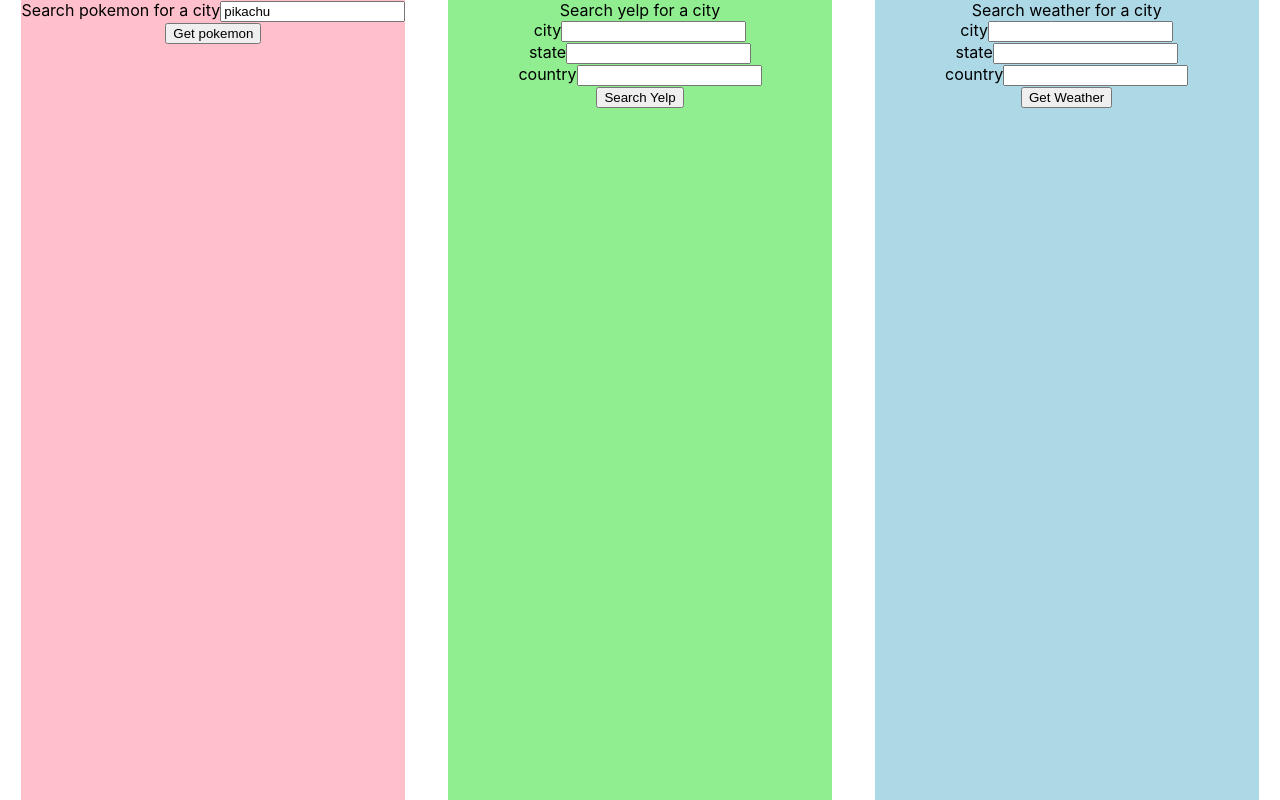
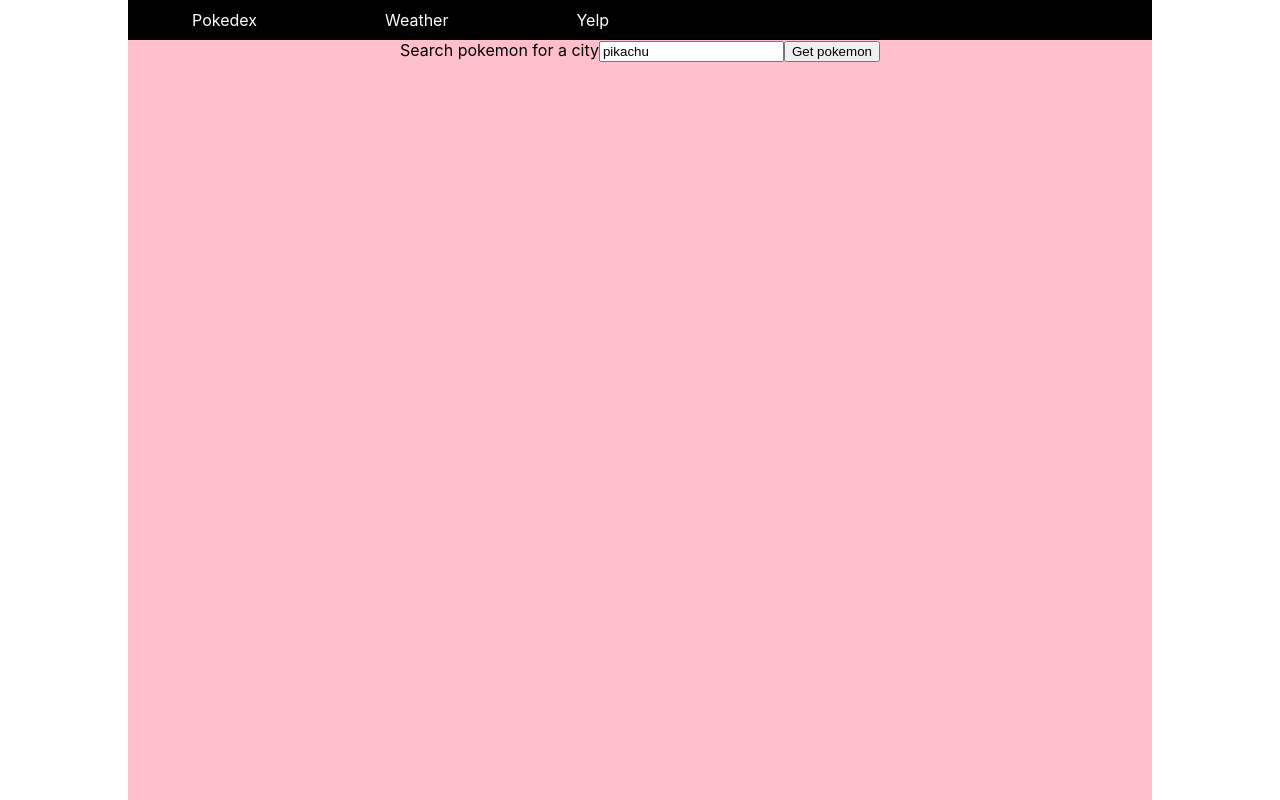
Before and after one commit to willgundy/api-proxy-half-baked, a React (Create React App) app: page /pokemon in a window 1280 px wide. Built offline with nearby package versions, Linux system fonts and the light colour scheme.

Commit message:
split out pages and added a header

```diff
--- a/src/App.css
+++ b/src/App.css
@@ -8,48 +8,34 @@
   height: 100%;
   width: 100%;
   display: flex;
-  justify-content: space-around;
-}
-
-.App-logo {
-  height: 40vmin;
-  pointer-events: none;
-}
-
-@media (prefers-reduced-motion: no-preference) {
-  .App-logo {
-    animation: App-logo-spin infinite 20s linear;
-  }
-}
-
-.App-header {
-  background-color: #282c34;
-  min-height: 100vh;
-  display: flex;
   flex-direction: column;
   align-items: center;
-  justify-content: center;
-  font-size: calc(10px + 2vmin);
-  color: white;
-}
-
-.App-link {
-  color: #61dafb;
-}
-
-@keyframes App-logo-spin {
-  from {
-    transform: rotate(0deg);
-  }
-  to {
-    transform: rotate(360deg);
-  }
 }
 
 
 section {
-  width: 30%;
-  height: 100%;
+  width: 80vw;
+  height: 95vh;
+}
+
+header {
+  width: 80vw;
+  background-color: black;
+  height: 5vh;
+  display: flex;
+  justify-content: flex-start;
+  align-items: center;
+}
+
+a {
+  color: white;
+  margin: 5vw;
+  text-decoration: none;
+}
+
+a:hover {
+  text-shadow: 2px 2px 2px #FFD700;
+  transform: scale(1.2);
 }
 
 .yelp {
--- a/src/App.js
+++ b/src/App.js
@@ -2,14 +2,32 @@ import PokemonSearch from './PokemonSearch';
 import YelpSearch from './YelpSearch';
 import WeatherSearch from './WeatherSearch';
 import './App.css';
+import Header from './Header';
+import { Switch, Route, Redirect, BrowserRouter as Router } from 'react-router-dom';
 
 function App() {
   return (
-    <div className="App">
-      <PokemonSearch />
-      <YelpSearch />
-      <WeatherSearch />
-    </div>
+    <Router>
+      <div className="App">
+        <Header />
+        <main>
+          <Switch>
+            <Route exact path="/">
+              <Redirect to={'/pokemon'}/>
+            </Route>
+            <Route exact path="/pokemon" >
+              <PokemonSearch />
+            </Route>
+            <Route exact path="/yelp" >
+              <YelpSearch />
+            </Route>
+            <Route exact path="/weather" >
+              <WeatherSearch />
+            </Route>
+          </Switch>
+        </main>
+      </div>
+    </Router>
   );
 }
 
--- /dev/null
+++ b/src/Header.js
@@ -0,0 +1,12 @@
+import React from 'react';
+import { NavLink } from 'react-router-dom';
+
+export default function Header() {
+  return (
+    <header>
+      <NavLink className='Nav' exact to={'/pokemon'}>Pokedex</NavLink>
+      <NavLink className='Nav' exact to={'/weather'}>Weather</NavLink>
+      <NavLink className='Nav' exact to={'/yelp'}>Yelp</NavLink>
+    </header>
+  );
+}
```
